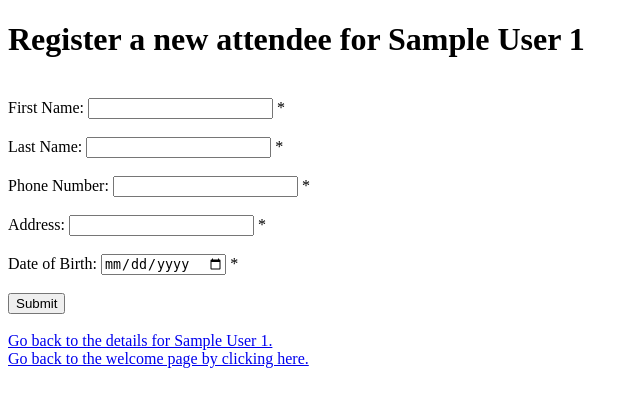
After one commit to SerraAJ/CMSC-508-Project, a PHP site: page /createAttendee.php in a window 1280 px wide. The commit adds this page. Shown: the top 407 px of the page, without its empty margins (0-640 px from the left). Run offline with PHP 8.4, Linux system fonts and the light colour scheme; the visitor is signed in with stand-in values (Sample User, id 1).

Commit message:
Added Create Attendee functionality

```diff
--- /dev/null
+++ b/Database Theory Project/createAttendee.php
@@ -0,0 +1,145 @@
+<?php
+
+session_start();
+
+if(!isset($_SESSION["loggedin"]) || $_SESSION["loggedin"] !== true)
+{
+    header("location:index.php");
+    exit;
+}
+require "config.php";
+$sql = "CREATE TABLE IF NOT EXISTS attendees(
+    person_id          INT NOT NULL UNIQUE AUTO_INCREMENT,
+    first_name      VARCHAR(30) NOT NULL,
+    last_name       VARCHAR(30) NOT NULL,
+    phone_number    CHAR(11) NOT NULL,
+    address         VARCHAR(400) NOT NULL,
+    date_of_birth   DATE NOT NULL,
+    convention_name    VARCHAR(100) NOT NULL,
+    convention_number    VARCHAR (4) NOT NULL,
+    PRIMARY KEY (person_id),
+    FOREIGN KEY (convention_name) REFERENCES conventions(convention_name),
+    FOREIGN KEY (convention_number) REFERENCES conventions(convention_number)
+)";
+
+if(mysqli_query($conn, $sql)){
+
+} else{
+    echo "ERROR: Could not  execute $sql. " . mysqli_error($conn);
+}
+
+$first_name = "";
+$last_name = "";
+$phone_number = "";
+$address = "";
+$date_of_birth = "";
+$first_name_error = "";
+$last_name_error = "";
+$phone_number_error = "";
+$address_error = "";
+$date_of_birth_error = "";
+
+if($_SERVER["REQUEST_METHOD"] == "POST")
+{
+    $first_name = test_input($_POST["first_name"]);
+    if(empty($first_name))
+    {
+        $first_name_error = "You must enter a first name.";
+    }
+    elseif( strlen($first_name) > 30)
+    {
+        $first_name_error = "This name is too long. Must be 30 or fewer characters.";
+    }
+
+    $last_name = test_input($_POST["last_name"]);
+    if(empty($last_name))
+    {
+        $last_name_error = "You must enter a surname.";
+    }
+    elseif( strlen($last_name) > 30)
+    {
+        $last_name_error = "This name is too long. Must be 30 or fewer characters.";
+    }
+
+    $address = test_input($_POST["address"]);
+    if(empty($address))
+    {
+        $address_error = "You must enter the attendee's address.";
+    }
+    elseif(strlen($address) > 400)
+    {
+        $address_error = "This address is too long; must be 400 or fewer characters.";
+    }
+
+    $phone_number = test_input($_POST["phone_number"]);
+    if(empty($phone_number))
+    {
+        $phone_number_error = "Please enter a phone number for the location.";
+    }
+    else if(!ctype_digit($phone_number))
+    {
+        $phone_number_error = "Please enter the phone number as a 10 digit number with no other characters.";
+    }
+    else if(strlen($phone_number) < 10 || strlen($phone_number) > 10)
+    {
+        $phone_number_error = "Please enter the phone number as a 10 digit number with no other characters.";
+    }
+
+    $date_of_birth = date_format($_POST["date_of_birth"],"Y-m-d H:i:s");
+
+    if(strtotime($date_of_birth) > strtotime('now'))
+    {
+        $date_of_birth_error = "Date of birth must be before current date.";
+    }
+
+    if(empty($first_name_error) && empty($last_name_error) && empty($phone_number_error) && empty($address_error) && empty($date_of_birth_error))
+    {
+        $sql = "INSERT INTO attendees (first_name, last_name, phone_number, address, date_of_birth, convention_name, convention_number)
+                    VALUES(?, ?, ?, ?, ?, ?, ?)";
+        if($stmt = mysqli_prepare($conn, $sql))
+        {
+            mysqli_bind_param($stmt, "sssssss", $first_name, $last_name, $phone_number, $address, $date_of_birth,$_SESSION["lookup_con_name"], $_SESSION["lookup_con_number"]);
+        }
+    }
+}
+?>
+
+<!DOCTYPE html>
+<html>
+<body>
+<h1>Register a new attendee for <?php echo $_SESSION["lookup_con_name"] . " " . $_SESSION["lookup_con_number"]?></h1>
+<br>
+<form method="post" action="<?php echo htmlspecialchars($_SERVER["PHP_SELF"]);?>">
+
+First Name: <input type = "text" name = "first_name">
+<span class = "error">* <?php echo $first_name_error; ?></span>
+<br><br>
+
+Last Name: <input type = "text" name = "last_name">
+<span class = "error">* <?php echo $last_name_error; ?></span>
+<br><br>
+
+Phone Number: <input type = "text" name = "phone_number">
+<span class = "error">* <?php  echo $phone_number_error; ?></span>
+<br><br>
+
+Address: <input type = "text" name = "address">
+<span class = "error">* <?php  echo $address_error; ?></span>
+<br><br>
+
+<label for="date_of_birth">Date of Birth:</label>
+<input type="date" id="date_of_birth" name="date_of_birth">
+<span class = "error">* <?php echo $date_of_birth_error; ?></span>
+<br><br>
+
+<input type = "submit" name = "submit" value = "Submit">
+
+<br><br>
+</form>
+<a href = "detailConvention.php">Go back to the details for <?php echo $_SESSION["lookup_con_name"] . " " . $_SESSION["lookup_con_number"]?>.</a>
+
+<br>
+<a href = "welcome.php">Go back to the welcome page by clicking here.</a>
+
+</body>
+</html>
--- a/Database Theory Project/createConvention.php
+++ b/Database Theory Project/createConvention.php
@@ -11,7 +11,7 @@ require "config.php";
 $sql = "CREATE TABLE IF NOT EXISTS conventions(
     convention_name    VARCHAR(100) NOT NULL UNIQUE,
     convention_number    VARCHAR (4) NOT NULL,
-    start_date          DATE NOT NULL,
+    start_date         DATE NOT NULL,
     end_date            DATE NOT NULL,
     convention_type     VARCHAR(50) DEFAULT 'None',
     convention_theme    VARCHAR(50) DEFAULT 'None',
@@ -174,9 +174,9 @@ if($_SERVER["REQUEST_METHOD"] == "POST")
 <html>
 <body>
 <h1>Add a new Convention</h1>
-<br>.
+<br>
 <form method="post" action="<?php echo htmlspecialchars($_SERVER["PHP_SELF"]);?>">
-.
+
 Name of Convention: <input type = "text" name = "convention_name">
 <span class = "error">* <?php echo $convention_name_error; ?></span>
 <br><br>
--- a/Database Theory Project/detailConvention.php
+++ b/Database Theory Project/detailConvention.php
@@ -53,6 +53,8 @@ table, th, td {border: 1px solid black;}
 </style>
 <body>
 <br><br>
+<a href = "createAttendee.php">Click here to register an Attendee for this event.</a>
+<br><br>
 <a href = "viewConventions.php">Click here to return to the list of Conventions.</a>
 </body>
 </html>
--- a/Database Theory Project/welcome.php
+++ b/Database Theory Project/welcome.php
@@ -10,6 +10,7 @@ if(isset($_SESSION ["bounce_message"]))
 {
     $message = $_SESSION["bounce_message"];
     echo $message;
+    $_SESSION["bounce_message"] = "";
 }
 
 echo "\nWhat would you like to do?\n \n"
```
